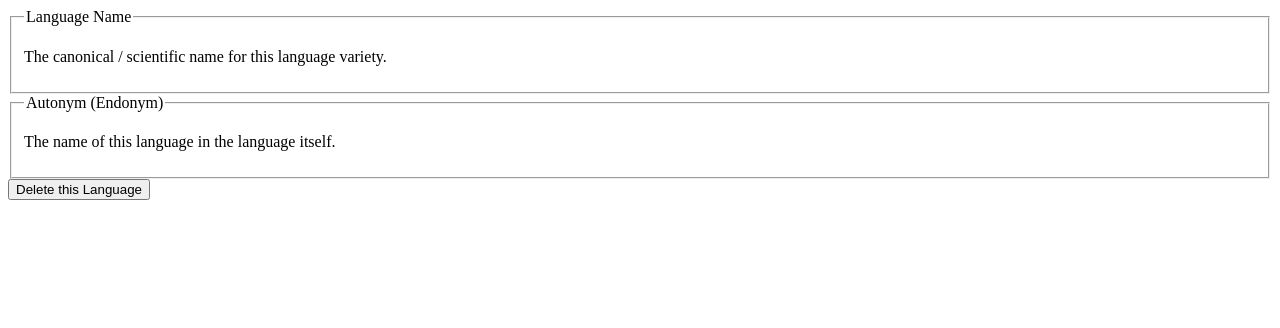
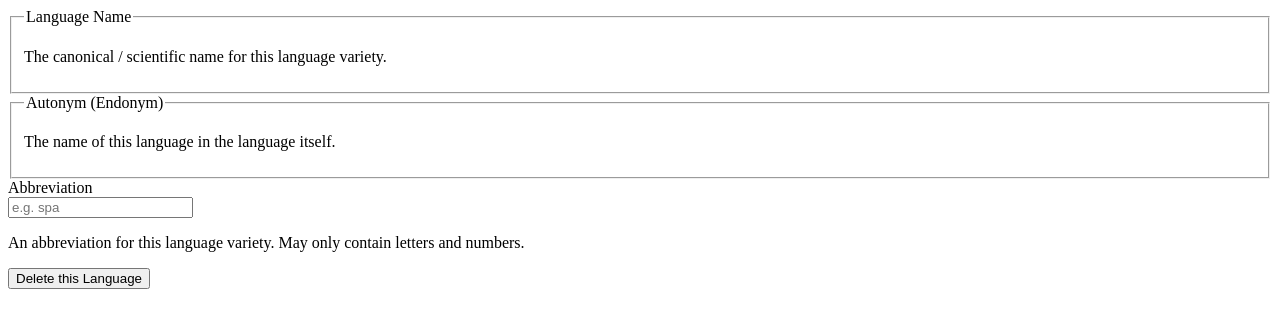
Before and after one commit to digitallinguistics/app, a Node project: template src/pages/Languages/LanguageEditor/LanguageEditor.hbs in a window 1280 px wide. Shown: the top 328 px of the page. Run offline with Node 20 templates, Linux system fonts and the light colour scheme; the template is opened without the code that fills it, so the values that code supplies are empty.

Commit message:
Abbreviation (#191)
closes #191

```diff
--- a/src/components/MultiLangStringEditor/MultiLangStringEditor.js
+++ b/src/components/MultiLangStringEditor/MultiLangStringEditor.js
@@ -48,6 +48,7 @@
         lang='${ lang }'
         name='${ this.fieldName }-${ lang }'
         placeholder='${ this.placeholder }'
+        spellcheck=false
         type=text
         value='${ text }'
       ></input>`);
--- a/src/components/TranscriptionEditor/TranscriptionEditor.js
+++ b/src/components/TranscriptionEditor/TranscriptionEditor.js
@@ -55,6 +55,7 @@
         lang='${ this.lang }'
         name='${ id }'
         placeholder='${ this.placeholder }'
+        spellcheck=false
         type=text
         value='${ text }'
       >`);
--- a/src/pages/Languages/LanguageEditor/LanguageEditor.hbs
+++ b/src/pages/Languages/LanguageEditor/LanguageEditor.hbs
@@ -11,6 +11,24 @@
       <p class=help-text>The name of this language in the language itself.</p>
     </fieldset>
 
+    <div class='abbreviation text-field'>
+      <label class=label for=abbreviation>Abbreviation</label>
+      <div>
+        <input
+          autocomplete=off
+          class=line-input
+          id=abbreviation
+          inputmode=text
+          name=abbreviation
+          pattern=[(a-z)|(A-Z)|(0-9)]+
+          placeholder='e.g. spa'
+          spellcheck=false
+          type=text
+        >
+        <p class=help-text>An abbreviation for this language variety. May only contain letters and numbers.</p>
+      </div>
+    </div>
+
     <button class=delete-language-button type=button>Delete this Language</button>
 
   </form>
--- a/src/pages/Languages/LanguageEditor/LanguageEditor.less
+++ b/src/pages/Languages/LanguageEditor/LanguageEditor.less
@@ -1,5 +1,6 @@
 @import (reference) 'Button/Button';
 @import (reference) 'Fieldset/Fieldset';
+@import (reference) 'TextField/TextField';
 @import (reference) 'TranscriptionGroup/TranscriptionGroup';
 
 .language-editor {
@@ -29,6 +30,11 @@
     margin-block: var(--space-xs);
   }
 
+  .text-field {
+    .text-field;
+    .label { width: 7.5em; }
+  }
+
   .txn-group { .txn-group; }
 
 }
```
Also changed, not shown: .storybook/preview-body.html (+19 -1 lines), src/pages/Languages/LanguageEditor/LanguageEditor.js (+19 -7 lines), src/pages/Languages/Languages.test.js (+15 -4 lines).
